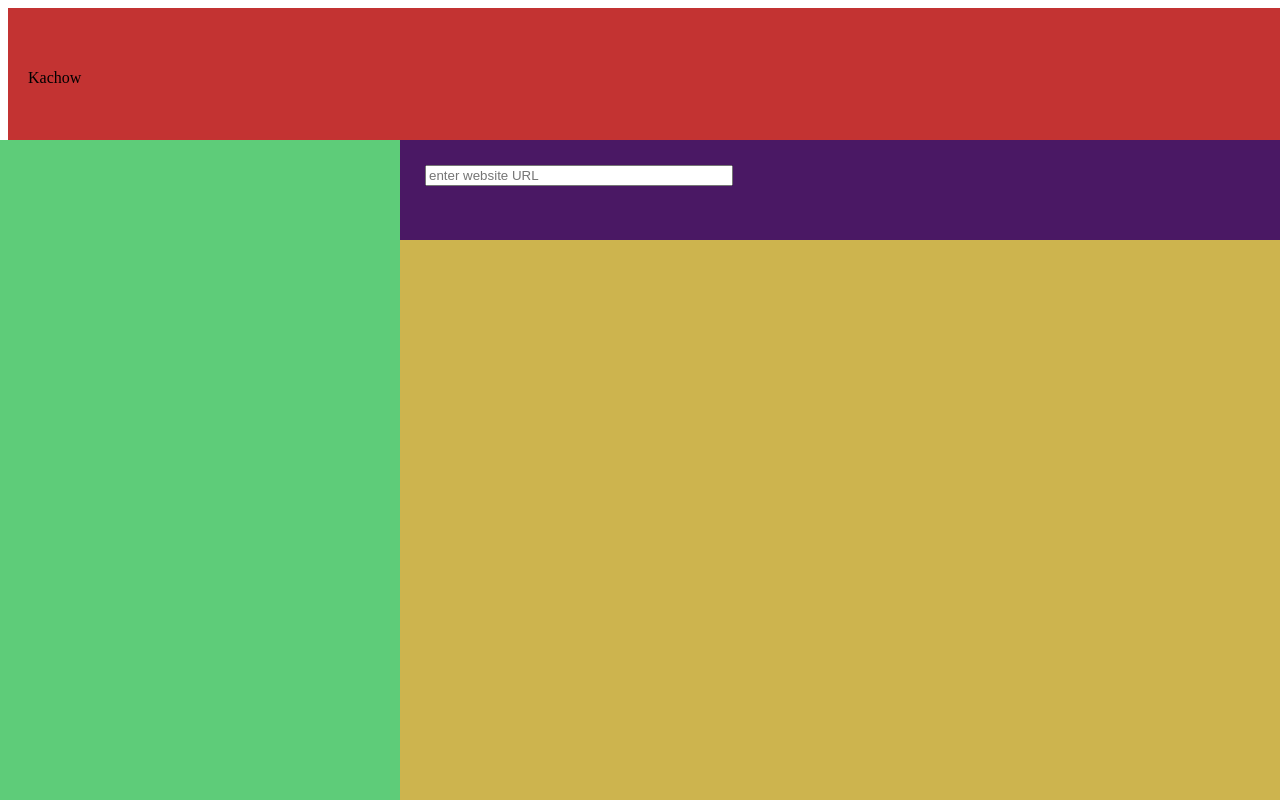
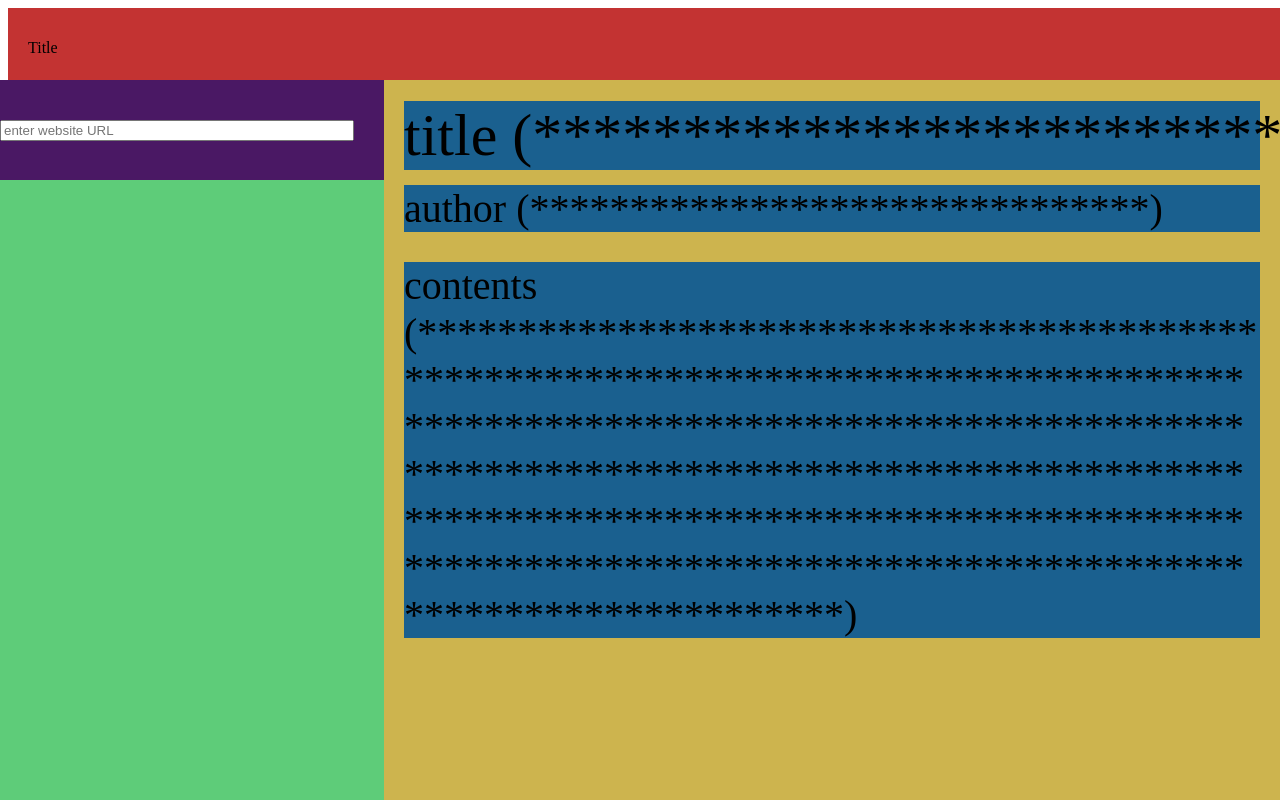
Before and after one commit to OakUnicycle/Kachow, a Python web app: template templates/index.html in a window 1280 px wide. Run offline with Jinja, Linux system fonts and the light colour scheme; the template is opened without the code that fills it, so the values that code supplies are empty.

Commit message:
struggling

```diff
--- a/static/app.css
+++ b/static/app.css
@@ -1,7 +1,26 @@
 :root {
     --kachow-red: #C33332;
 
-    --header-height: 140px;
+    --header-height: 80px;
+
+    --left_side_width: 30%;
+
+    --output_box_margin: 20px;
+
+
+
+    --art_title_margin_top: 20px;
+    --art_title_height: 60px;
+
+    --art_author_margin_top: 15px;
+    --art_author_height: 40px;
+
+    --art_contents_margin_top: 30px;
+    --art_contents_height: calc(100% -
+    var(--art_title_height) - var(--art_title_margin_top) -
+    var(--art_author_height) - var(--art_author_margin_top) -
+    var(--art_contents_margin_top) - 20px);
+
 }
 
 
@@ -32,7 +51,7 @@
     justify-content: center;
 }
 
-.title {
+.header_title {
     color: black;
     font-size: 64;
 }
@@ -51,16 +70,16 @@
 
 
 .left_side {
-  width: 400px;
-  background-color: #5ecc79;
-  overflow-y: auto;
+    width: var(--left_side_width);
+    background-color: #5ecc79;
 }
 
 
 .right_side {
-  flex: 1;
-  background-color: #469a94;
-  overflow-y: auto;
+    width: calc(100% - var(--left_side_width));
+    flex: 1;
+    background-color: #469a94;
+
 }
 
 
@@ -69,20 +88,47 @@
     width: 100%;
     height: 100px;
     background-color: #4a1864;
-
+    align-content: center;
 }
 
 .url_input input[type="text"] {
-    width: 300px;
-    margin-top: 25px;
-    margin-left: 25px;
+    width: 90%;
+
 }
 
 
 
-.result_box {
+.output_box {
     width: 100%;
-    height: calc(100% - 100px);
+    height: 100%;
     top:100px;
     background-color: #cdb44e;
+    padding-top: 1px;
 }
+
+
+
+.text_box {
+    background-color: #1a608f;
+}
+
+.article {
+    margin-left: 20px;
+    width: calc(100% - var(--output_box_margin) * 2);
+}
+.title {
+    margin-top: var(--art_title_margin_top);
+    font-size: var(--art_title_height);
+    white-space: nowrap;
+}
+.author {
+    margin-top: var(--art_author_margin_top);
+    font-size: var(--art_author_height);
+    white-space: nowrap;
+}
+.contents {
+    margin-top: var(--art_contents_margin_top);
+    font-size: 40px;
+    overflow-wrap: break-word;
+    white-space: normal;
+}
--- a/templates/index.html
+++ b/templates/index.html
@@ -12,8 +12,8 @@
 <body>
     <div class="header">
         <div class="header_left">
-            <div class="title">
-                Kachow
+            <div class="header_title">
+                Title
             </div>
         </div>
         <div class="header_right">
@@ -24,17 +24,37 @@
 
     <div class="split_screen">
         <div class="left_side">
-
-        </div>
-
-        <div class="right_side">
             <div class="input_box">
                 <form action="upload" method="post" enctype="multipart/form-data" class="url_input">
                     <input type="text" id="url" name="url" placeholder="enter website URL"><br>
                 </form>
             </div>
-            <div class="result_box">
+            <div class="text_box source">
 
+            </div>
+            <div class="text_box bias">
+
+            </div>
+            <div class="text_box political">
+
+            </div>
+        </div>
+
+        <div class="right_side">
+
+            <div class="output_box">
+
+                <div class="article text_box title">
+                    title (*******************************)
+                </div>
+
+                <div class="article text_box author">
+                    author (*******************************)
+                </div>
+
+                <div class="article text_box contents">
+                    contents (**********************************************************************************************************************************************************************************************************************************************************************************)
+                </div>
             </div>
         </div>
     </div>
```
